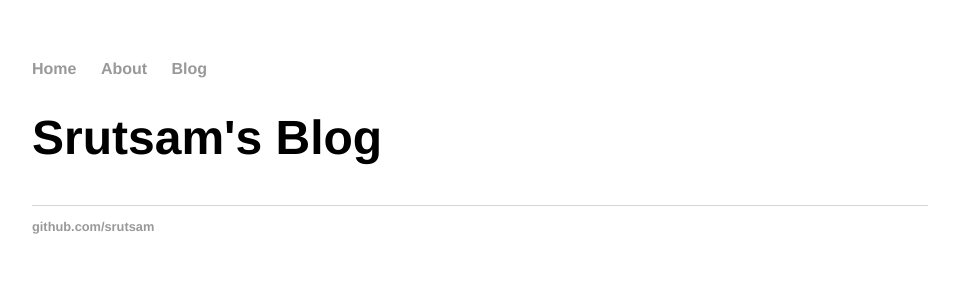
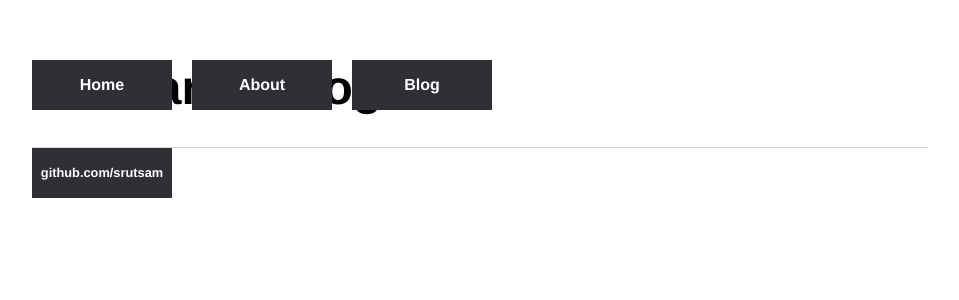
Before and after one commit to srutsam/srutsam.github.io, a Jekyll site: the page built from blog/index.html, in a window 1280 px wide. Shown: the top 300 px of the page, without its empty margins (160-1119 px from the left). Built offline with Jekyll 4.4.1, drawn with Linux system fonts in a browser that asks for light colours.

Commit message:
Update css for menu

```diff
--- a/css/main.css
+++ b/css/main.css
@@ -2,6 +2,73 @@ body {
     margin: 60px auto;
     width: 70%;
 }
+
+/*START NICE NAV MENU*/
+/*Strip the ul of padding and list styling*/
+ul {
+    list-style-type:none;
+    margin:0;
+    padding:0;
+    position: absolute;
+}
+/*Create a horizontal list with spacing*/
+li {
+    display:inline-block;
+    float: left;
+    margin-right: 1px;
+}
+
+/*Style for menu links*/
+li a {
+    display:block;
+    min-width:140px;
+    height: 50px;
+    text-align: center;
+    line-height: 50px;
+    font-family: "Helvetica Neue", Helvetica, Arial, sans-serif;
+    color: #fff;
+    background: #2f3036;
+    text-decoration: none;
+}
+/*Hover state for top level links*/
+li:hover a {
+    background: #19c589;
+}
+/*Style for dropdown links*/
+li:hover ul a {
+    background: #f3f3f3;
+    color: #2f3036;
+    height: 40px;
+    line-height: 40px;
+}
+/*Hover state for dropdown links*/
+li:hover ul a:hover {
+    background: #19c589;
+    color: #fff;
+}
+
+/*Hide dropdown links until they are needed*/
+li ul {
+    display: none;
+}
+/*Make dropdown links vertical*/
+li ul li {
+    display: block;
+    float: none;
+}
+/*Prevent text wrapping*/
+li ul li a {
+    width: auto;
+    min-width: 100px;
+    padding: 0 20px;
+}
+/*Display the dropdown on hover*/
+ul li a:hover + .hidden, .hidden:hover {
+    display: block;
+}
+
+/*END NAV MENU*/
+
 nav ul, footer ul {
     font-family:'Helvetica', 'Arial', 'Sans-Serif';
     padding: 0px;
@@ -33,11 +100,11 @@ footer {
     font-size: .8em;
 }
 
-ul.posts {
+/*ul.posts {
     margin: 20px auto 40px;
     font-size: 1.5em;
 }
 
 ul.posts li {
     list-style: none;
-}
+}*/
```
